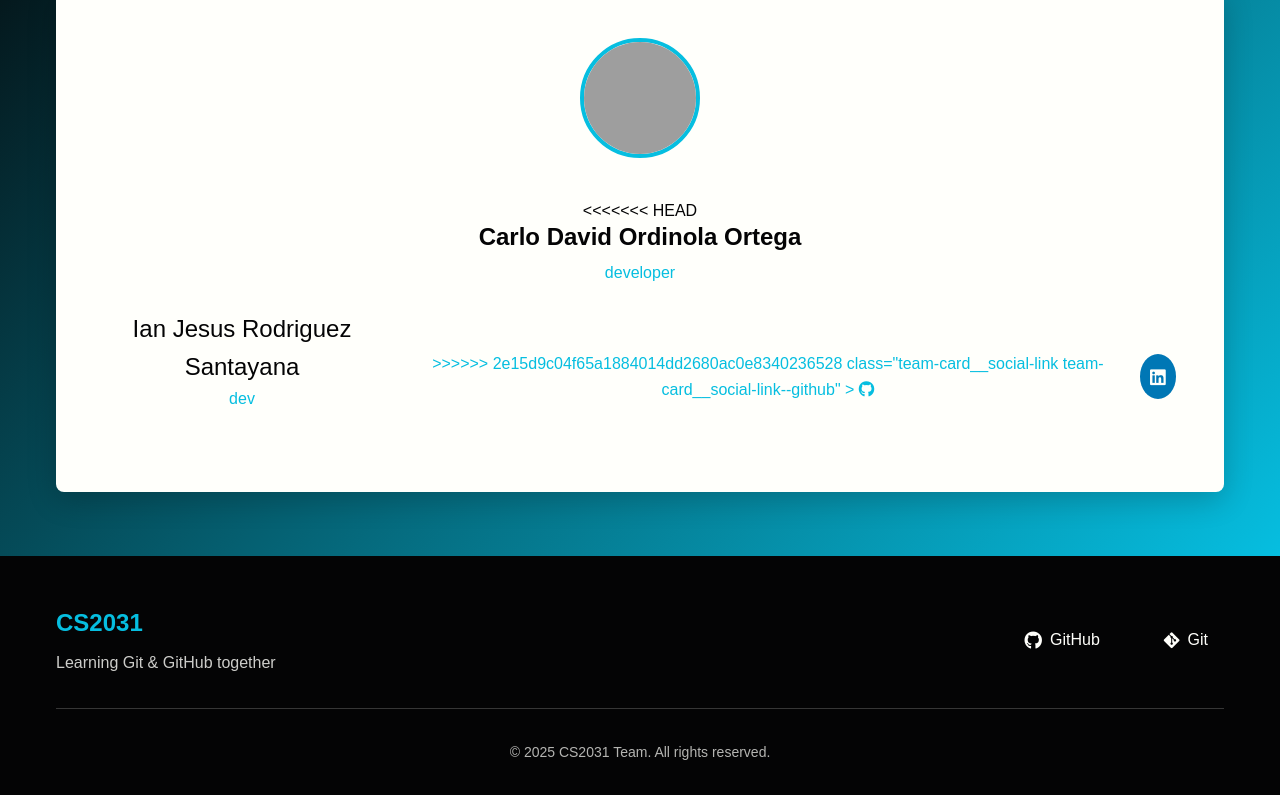
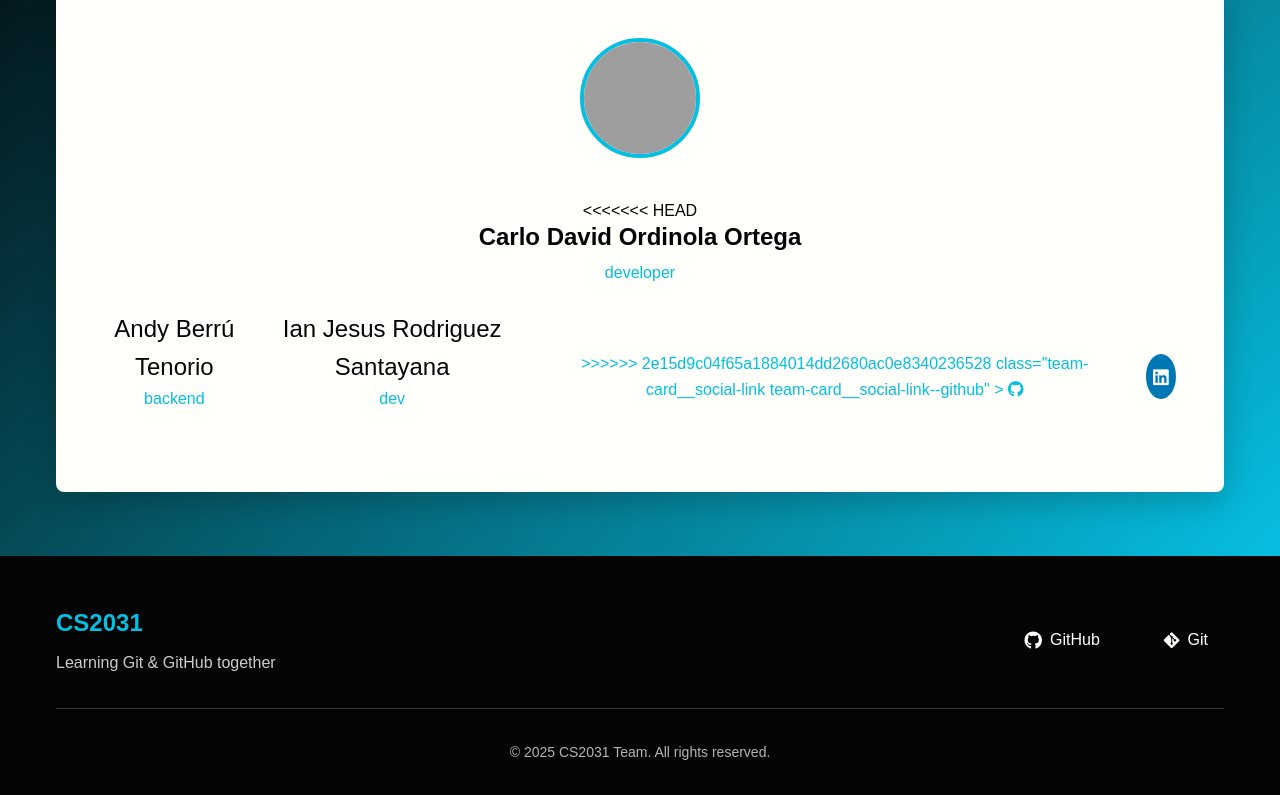
Before and after one commit to JavierCastr0b/Hackathon_0, a plain HTML site: page index.html in a window 1280 px wide. Shown: the part 1523-2318 px from the top of the page. Drawn offline with Linux system fonts and the light colour scheme; grey boxes are pictures that could not be loaded.

Commit message:
Update index.html Andy

```diff
--- a/index.html
+++ b/index.html
@@ -152,6 +152,14 @@
                     <a
                       href="https://github.com/karles0"
 =======
+                      <h3 class="team-card__name">Andy Berrú Tenorio</h3>
+                  <!-- Aquí tu especialidad o rol (ej: Frontend Developer, Backend Developer, etc.) -->
+                  <p class="team-card__role">backend</p>
+                  <div class="team-card__social">
+                    <!-- Aquí tu link de GitHub (reemplaza el # con tu URL) -->
+                    <a
+                      href="https://github.com/C4trey"
+=======
                   <h3 class="team-card__name">Ian Jesus Rodriguez Santayana</h3>
                   <!-- Aquí tu especialidad o rol (ej: Frontend Developer, Backend Developer, etc.) -->
                   <p class="team-card__role">dev</p>
```
